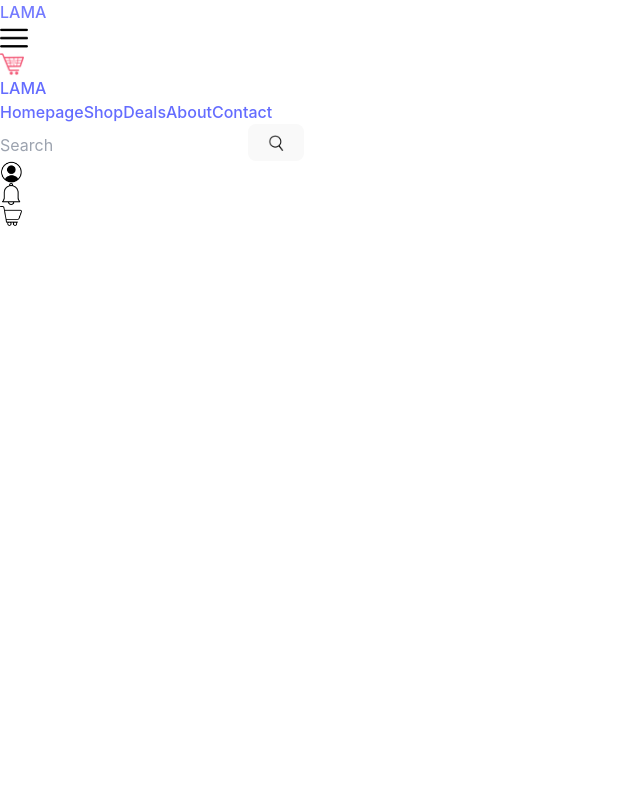
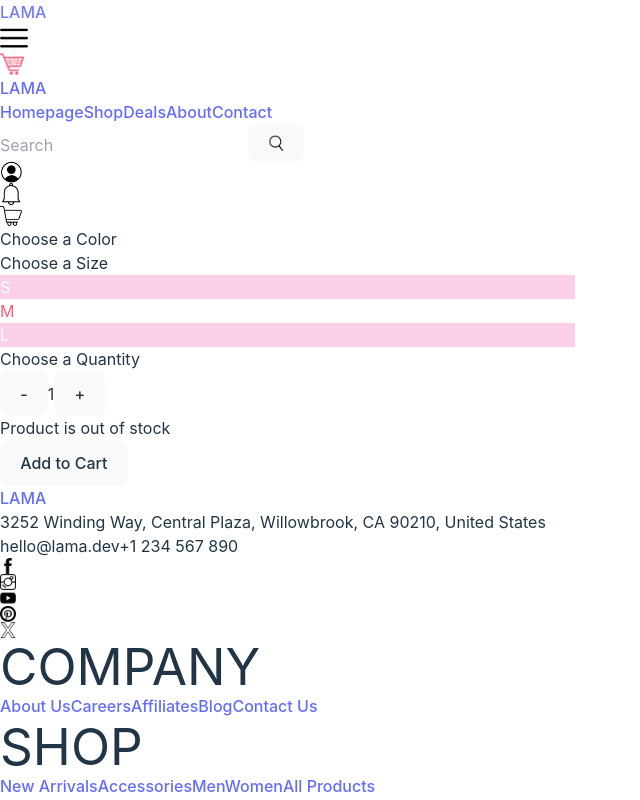
Before and after one commit to duyvu265/e-shop-fe, a React (Vite) app: page /customize-products in a window 1280 px wide. Before the commit this address led to /. Shown: the top 800 px of the page, without its empty margins (0-640 px from the left). Built offline with nearby package versions, Linux system fonts and the light colour scheme; no server answers.

Commit message:
add to cart

```diff
--- /dev/null
+++ b/src/components/Add.jsx
@@ -0,0 +1,74 @@
+import { useState, useEffect } from "react";
+
+
+const Add = ({ productId }) => {
+  const [quantity, setQuantity] = useState(1);
+  const [stockNumber, setStockNumber] = useState(0);
+  useEffect(() => {
+    const fetchProductData = async () => {
+      try {
+        const response = await fetch(`/api/products/${productId}`);
+        const data = await response.json();
+        setStockNumber(data.stock);
+      } catch (error) {
+        console.error("Failed to fetch product data:", error);
+      }
+    };
+
+    fetchProductData();
+  }, [productId]);
+
+  const handleQuantity = (type) => {
+    if (type === "d" && quantity > 1) {
+      setQuantity((prev) => prev - 1);
+    }
+    if (type === "i" && quantity < stockNumber) {
+      setQuantity((prev) => prev + 1);
+    }
+  };
+
+  return (
+    <div className="flex flex-col gap-4">
+      <h4 className="font-medium">Choose a Quantity</h4>
+      <div className="flex justify-between">
+        <div className="flex items-center gap-4">
+          <div className="bg-gray-100 py-2 px-4 rounded-3xl flex items-center justify-between w-32">
+            <button
+              className="cursor-pointer text-xl disabled:cursor-not-allowed disabled:opacity-20"
+              onClick={() => handleQuantity("d")}
+              disabled={quantity === 1}
+            >
+              -
+            </button>
+            {quantity}
+            <button
+              className="cursor-pointer text-xl disabled:cursor-not-allowed disabled:opacity-20"
+              onClick={() => handleQuantity("i")}
+              disabled={quantity === stockNumber}
+            >
+              +
+            </button>
+          </div>
+          {stockNumber < 1 ? (
+            <div className="text-xs">Product is out of stock</div>
+          ) : (
+            <div className="text-xs">
+              Only <span className="text-orange-500">{stockNumber} items</span>{" "}
+              left!
+              <br /> {"Don't"} miss it
+            </div>
+          )}
+        </div>
+        <button
+          // onClick={() => addItem(productId, quantity)}
+          // disabled={isLoading}
+          className="w-36 text-sm rounded-3xl ring-1 ring-lama text-lama py-2 px-4 hover:bg-lama hover:text-white disabled:cursor-not-allowed disabled:bg-pink-200 disabled:ring-0 disabled:text-white disabled:ring-none"
+        >
+          Add to Cart
+        </button>
+      </div>
+    </div>
+  );
+};
+
+export default Add;
--- /dev/null
+++ b/src/components/CustomizeProducts.jsx
@@ -0,0 +1,146 @@
+import { useEffect, useState } from "react";
+import Add from "./Add";
+
+const mockVariants = [
+  {
+    _id: "variant1",
+    choices: { Color: "Red", Size: "M" },
+    stock: { inStock: true, quantity: 5 },
+  },
+  {
+    _id: "variant2",
+    choices: { Color: "Blue", Size: "M" },
+    stock: { inStock: true, quantity: 3 },
+  },
+  {
+    _id: "variant3",
+    choices: { Color: "Green", Size: "L" },
+    stock: { inStock: false, quantity: 0 },
+  },
+];
+
+const mockProductOptions = [
+  {
+    name: "Color",
+    choices: [
+      { description: "Red", value: "#ff0000" },
+      { description: "Blue", value: "#0000ff" },
+      { description: "Green", value: "#00ff00" },
+    ],
+  },
+  {
+    name: "Size",
+    choices: [
+      { description: "S" },
+      { description: "M" },
+      { description: "L" },
+    ],
+  },
+];
+
+const CustomizeProducts = ({ productId }) => {
+  const [selectedOptions, setSelectedOptions] = useState({});
+  const [selectedVariant, setSelectedVariant] = useState();
+
+  useEffect(() => {
+    const variant = mockVariants.find((v) => {
+      const variantChoices = v.choices;
+      if (!variantChoices) return false;
+      return Object.entries(selectedOptions).every(
+        ([key, value]) => variantChoices[key] === value
+      );
+    });
+    setSelectedVariant(variant);
+  }, [selectedOptions]);
+
+  const handleOptionSelect = (optionType, choice) => {
+    setSelectedOptions((prev) => ({ ...prev, [optionType]: choice }));
+  };
+
+  const isVariantInStock = (choices) => {
+    return mockVariants.some((variant) => {
+      const variantChoices = variant.choices;
+      if (!variantChoices) return false;
+
+      return (
+        Object.entries(choices).every(
+          ([key, value]) => variantChoices[key] === value
+        ) &&
+        variant.stock?.inStock &&
+        variant.stock?.quantity &&
+        variant.stock?.quantity > 0
+      );
+    });
+  };
+
+  return (
+    <div className="flex flex-col gap-6">
+      {mockProductOptions.map((option) => (
+        <div className="flex flex-col gap-4" key={option.name}>
+          <h4 className="font-medium">Choose a {option.name}</h4>
+          <ul className="flex items-center gap-3">
+            {option.choices?.map((choice) => {
+              const disabled = !isVariantInStock({
+                ...selectedOptions,
+                [option.name]: choice.description,
+              });
+
+              const selected =
+                selectedOptions[option.name] === choice.description;
+
+              const clickHandler = disabled
+                ? undefined
+                : () => handleOptionSelect(option.name, choice.description);
+
+              return option.name === "Color" ? (
+                <li
+                  className="w-8 h-8 rounded-full ring-1 ring-gray-300 relative"
+                  style={{
+                    backgroundColor: choice.value,
+                    cursor: disabled ? "not-allowed" : "pointer",
+                  }}
+                  onClick={clickHandler}
+                  key={choice.description}
+                >
+                  {selected && (
+                    <div className="absolute w-10 h-10 rounded-full ring-2 top-1/2 left-1/2 transform -translate-x-1/2 -translate-y-1/2" />
+                  )}
+                  {disabled && (
+                    <div className="absolute w-10 h-[2px] bg-red-400 rotate-45 top-1/2 left-1/2 transform -translate-x-1/2 -translate-y-1/2" />
+                  )}
+                </li>
+              ) : (
+                <li
+                  className="ring-1 ring-lama text-lama rounded-md py-1 px-4 text-sm"
+                  style={{
+                    cursor: disabled ? "not-allowed" : "pointer",
+                    backgroundColor: selected
+                      ? "#f35c7a"
+                      : disabled
+                      ? "#FBCFE8"
+                      : "white",
+                    color: selected || disabled ? "white" : "#f35c7a",
+                    boxShadow: disabled ? "none" : "",
+                  }}
+                  key={choice.description}
+                  onClick={clickHandler}
+                >
+                  {choice.description}
+                </li>
+              );
+            })}
+          </ul>
+        </div>
+      ))}
+      <Add
+        productId={productId}
+        variantId={
+          selectedVariant ? selectedVariant._id : "00000000-0000-0000-0000-000000000000"
+        }
+        stockNumber={selectedVariant?.stock?.quantity || 0}
+      />
+    </div>
+  );
+};
+
+export default CustomizeProducts;
--- a/src/components/NavbarIcon/CartModal.jsx
+++ b/src/components/NavbarIcon/CartModal.jsx
@@ -1,6 +1,7 @@
 import { useDispatch } from 'react-redux';
 import { removeFromCart } from '../../features/user/userSlice/UserSlice';
 import { useState } from 'react';
+import { Link } from 'react-router-dom';
 
 const CartModal = ({ lineItems }) => {
   const dispatch = useDispatch();
@@ -115,9 +116,9 @@ const CartModal = ({ lineItems }) => {
           </p>
 
           <div className="flex justify-between text-sm">
-            <button className="rounded-md py-3 px-4 ring-1 ring-gray-300">
+            <Link to={"/view-cart"} className="rounded-md py-3 px-4 ring-1 ring-gray-300">
               View Cart
-            </button>
+            </Link>
             <button
               className="rounded-md py-3 px-4 bg-black text-white"
               onClick={handleCheckout}
--- /dev/null
+++ b/src/components/Reviews.jsx
@@ -0,0 +1,59 @@
+import React from "react";
+
+const Reviews = ({ reviews }) => {
+  const reviewsData = [
+    {
+      id: "1",
+      customer: {
+        avatar_url: "https://image.dienthoaivui.com.vn/x,webp,q90/https://dashboard.dienthoaivui.com.vn/uploads/dashboard/editor_upload/hinh-nen-anime-13.jpg",
+        display_name: "User 1",
+      },
+      rating: 5,
+      heading: "Great product!",
+      body: "I really loved this product.",
+      media: [
+        { id: "media1", url: "https://cdn.xtmobile.vn/vnt_upload/news/06_2024/hinh-nen-anime-cho-may-tinh-1-xtmobile.jpg" },
+      ],
+    },
+  ];
+  return (
+    <>
+      {reviewsData?.map((review) => (
+        <div className="flex flex-col gap-4" key={review.id}>
+          <div className="flex items-center gap-4 font-medium">
+            <img
+              src={review?.customer?.avatar_url}
+              alt=""
+              width={32}
+              height={32}
+              className="rounded-full"
+            />
+            <span>{review?.customer?.display_name}</span>
+          </div>
+
+          <div className="flex gap-2">
+            {Array.from({ length: review?.rating }).map((_, index) => (
+              <img src="/star.png" alt="" key={index} width={16} height={16} />
+            ))}
+          </div>
+          {review?.heading && <p>{review?.heading}</p>}
+          {review?.body && <p>{review?.body}</p>}
+          <div>
+            {review?.media?.map((media) => (
+              <img
+                src={media.url}
+                key={media.id}
+                alt=""
+                width={100}
+                height={50}
+                className="object-cover"
+              />
+            ))}
+          </div>
+        </div>
+      ))}
+    </>
+  );
+};
+
+export default Reviews;
--- a/src/router.jsx
+++ b/src/router.jsx
@@ -9,6 +9,8 @@ import ForgetPasswordPage from './components/Pages/Auth/ForgetPasswordPage';
 import Dashboard from './components/Pages/admin/Dashboard';
 import OrderPage from './components/Pages/OrderPage/OrderPage';
 import ProfilePage from './components/Pages/ProfilePage/ProfilePage';
+import Reviews from './components/Reviews';
+import CustomizeProducts from './components/CustomizeProducts';
 
 const AppRouter = () => {
   return (
@@ -26,8 +28,10 @@ const App = () => {
       <Route element={<AppRouter />}>
         <Route path="/" element={<HomePage />} />
         <Route path="/list/" element={<ListPages />} />
-        <Route path="/OrderPage/:id" element={<OrderPage />} />
-        <Route path="/ProfilePage" element={<ProfilePage />} />
+        <Route path="/orderPage/:id" element={<OrderPage />} />
+        <Route path="/profilePage" element={<ProfilePage />} />
+        <Route path="/reviews" element={<Reviews />} />
+        <Route path="/customize-products" element={<CustomizeProducts />} />
         <Route path="*" element={<Navigate to="/" replace />} />
       </Route>
       <Route path="/login" element={<LoginPage />} />
```
